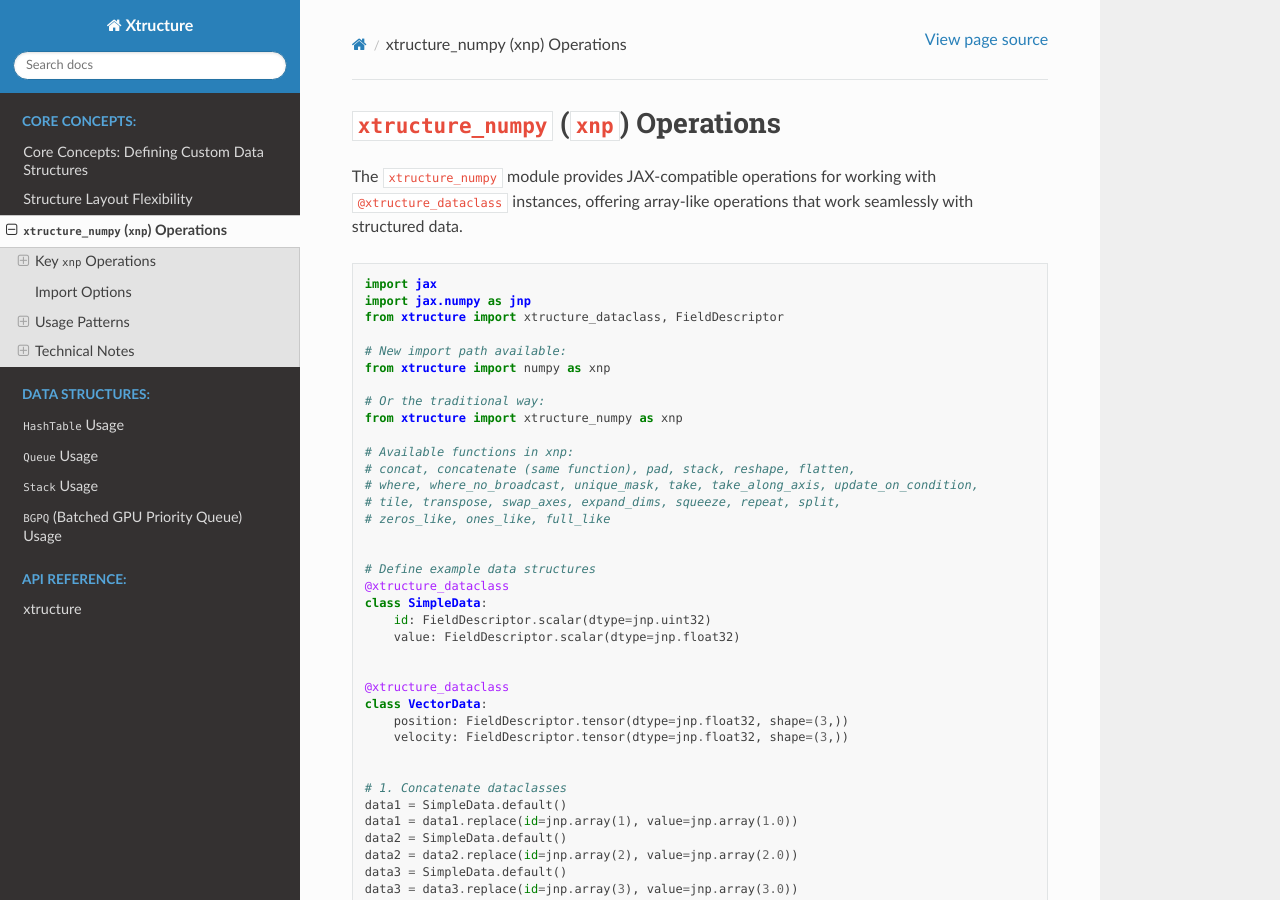
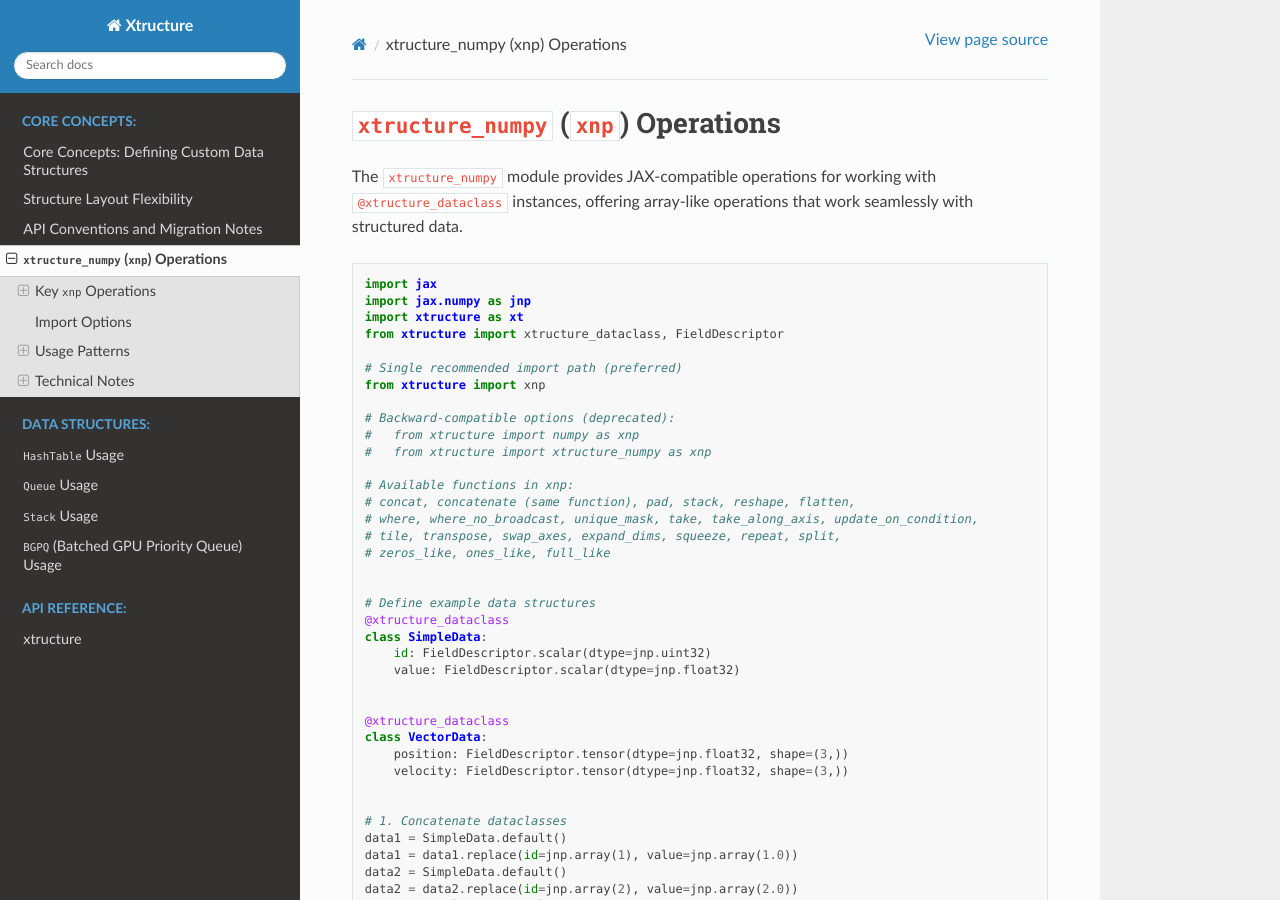
Before and after one commit to tinker495/Xtructure, a Sphinx documentation site: the page built from docs/xnp.md, in a window 1280 px wide and 900 px high. Built offline with Sphinx 7.4.7 and the Read the Docs theme 3.1.0, drawn with Linux system fonts in a browser that asks for light colours.

````diff
--- a/docs/index.rst
+++ b/docs/index.rst
@@ -9,6 +9,7 @@ Welcome to Xtructure's documentation!
 
    core_concepts
    layout_flexibility
+   api_conventions
    xnp
 
 .. toctree::
--- a/docs/xnp.md
+++ b/docs/xnp.md
@@ -5,13 +5,15 @@ The `xtructure_numpy` module provides JAX-compatible operations for working with
 ```python
 import jax
 import jax.numpy as jnp
+import xtructure as xt
 from xtructure import xtructure_dataclass, FieldDescriptor
 
-# New import path available:
-from xtructure import numpy as xnp
+# Single recommended import path (preferred)
+from xtructure import xnp
 
-# Or the traditional way:
-from xtructure import xtructure_numpy as xnp
+# Backward-compatible options (deprecated):
+#   from xtructure import numpy as xnp
+#   from xtructure import xtructure_numpy as xnp
 
 # Available functions in xnp:
 # concat, concatenate (same function), pad, stack, reshape, flatten,
````
Also changed, not shown: README.md (+10 -7 lines), docs/api_conventions.md (added, +43 -0 lines), xtructure/__init__.py (+7 -3 lines), 2 other files.
